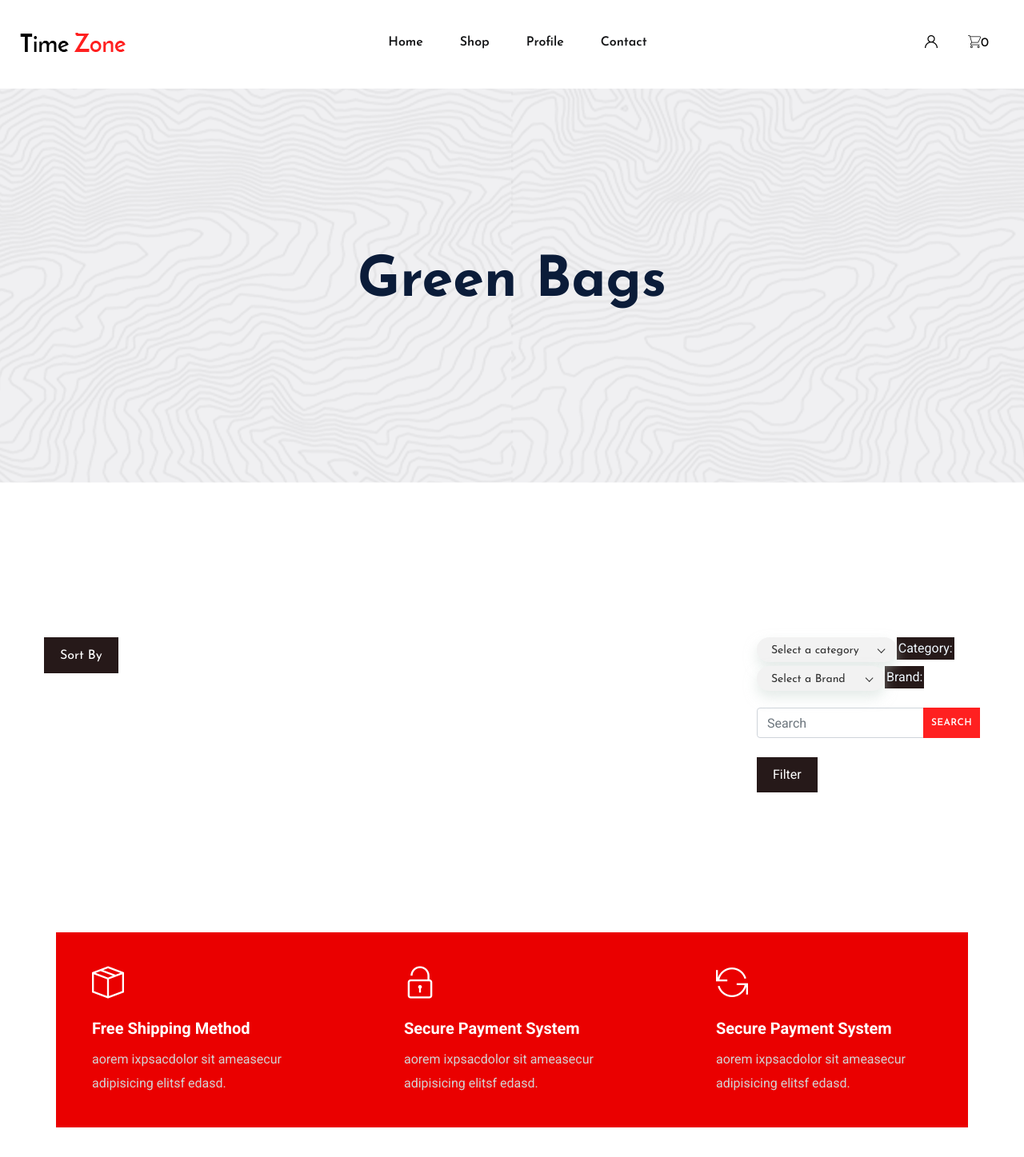
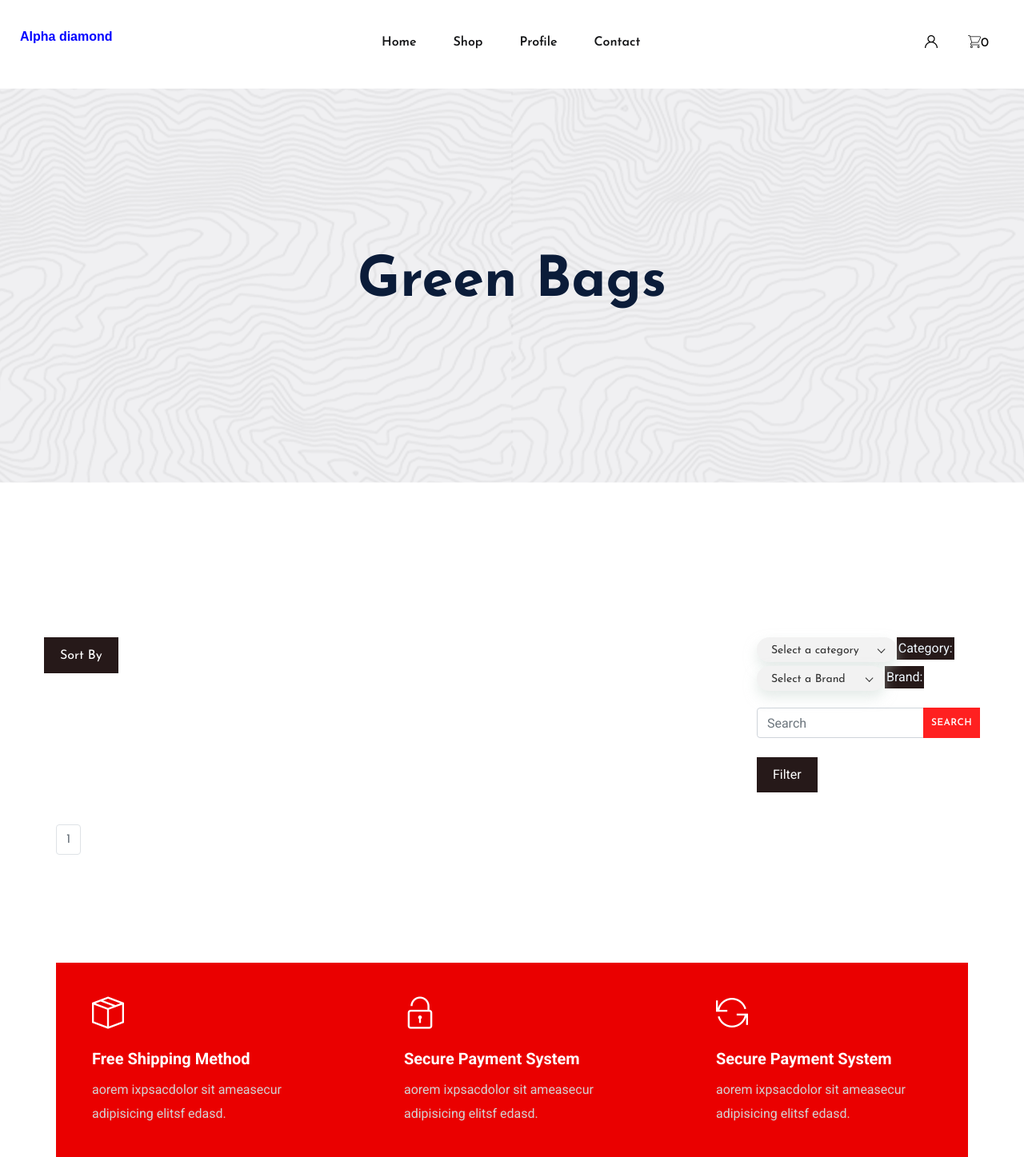
Before and after one commit to abhishekc22/Alpha, a Django app: a page that uses templates/base.html in a window 1280 px wide. Shown: the top 1447 px of the page at 80% size. Run offline with Django 4.2, Linux system fonts and the light colour scheme; data that the repository does not hold is empty; some libraries are stand-ins or nearby versions.

Commit message:
new commits

```diff
--- a/ordermanagement/views.py
+++ b/ordermanagement/views.py
@@ -46,9 +46,7 @@ def place_order(request):
         quandity=0
         total=0
         for item in cart_items:
-        #     total_price+=(item.variation.price*item.quandity)
-        # grand_total=shipping+total_price
-        # neworder.toatal_price=grand_total
+
             if item.product.offerr and item.product.offerr.name != "none" :
                 total+=item.sub_total_with_offer()
             elif item.product.cateogary.offerr and  item.product.cateogary.offerr.name != "none":
--- a/store/views.py
+++ b/store/views.py
@@ -9,7 +9,7 @@ from variation.models import Variation
 from django.http import JsonResponse
 from offers . models import Offer
 from brand . models import brand
-
+from django.core.paginator import Paginator,EmptyPage
 
 
 
@@ -23,7 +23,6 @@ def product_display(request):
     products = product.objects.filter(
             cateogary__is_active=True,
             is_available=True,
-            variation__isnull=False
         ).distinct()
 
     sort_by = request.GET.get('sort')
@@ -42,8 +41,6 @@ def product_display(request):
         if selected_category_id:
             products = products.filter(cateogary_id=selected_category_id)
     except (TypeError, ValueError):
-        # Handle the case where selected_category_id is not a valid integer
-        # You can choose to do something here, like setting it to a default value or showing an error message.
         pass
     if selected_brand_id:
         products = products.filter(brand_id=selected_brand_id)
@@ -53,6 +50,15 @@ def product_display(request):
 
     else:
         pass
+
+    page_number =request.GET.get('page', 1)
+    items_per_page = 6  # Set the number of items to display per page
+    paginator = Paginator(products, items_per_page)
+
+    try:
+        products = paginator.page(page_number)
+    except EmptyPage:
+        products = paginator.page(1)  # Display the
 
     context = {
         'products': products,
--- a/templates/base.html
+++ b/templates/base.html
@@ -53,7 +53,8 @@
                     <div class="menu-wrapper">
                         <!-- Logo -->
                         <div class="logo">
-                            <a href="index.html"><img src="/static/assets/img/logo/logo.png" alt=""></a>
+                            {% comment %} <a href="index.html"><img src="/static/assets/img/logo/logo.png" alt=""></a> {% endcomment %}
+                            <p style="color:blue; font-family: 'Your Font', sans-serif; font-size: 16px; font-weight: bold;">Alpha diamond</p>
                         </div>
                         <!-- Main-menu -->
                         <div class="main-menu d-none d-lg-block">
--- a/templates/shop/product.html
+++ b/templates/shop/product.html
@@ -139,6 +139,37 @@
                     {% endfor %}
 
                     </div>
+
+        <!-- Pagination -->
+        <div class="pagination">
+            <ul class="pagination justify-content-center">
+                {% if products.has_previous %}
+                    <li class="page-item">
+                        <a href="?page=1" class="page-link visually-hidden">&laquo; first</a>
+                    </li>
+                    <li class="page-item">
+                        <a href="?page={{ products.previous_page_number }}" class="page-link visually-hidden">previous</a>
+                    </li>
+                {% endif %}
+
+                <li class="page-item disabled">
+                    <span class="page-link current-page">{{ products.number }}</span>
+                </li>
+
+                {% if products.has_next %}
+                    <li class="page-item">
+                        <a href="?page={{ products.next_page_number }}" class="page-link visually-hidden">next</a>
+                    </li>
+                    <li class="page-item">
+                        <a href="?page={{ products.paginator.num_pages }}" class="page-link visually-hidden">last &raquo;</a>
+                    </li>
+                {% endif %}
+            </ul>
+        </div>
+        <!-- End Pagination -->
+
+
+
                 </div>
             </div>
             <!-- End Nav Card -->
```
Also changed, not shown: templates/dashboard/dashboard.html (+4 -18 lines), templates/home.html (+4 -4 lines).
